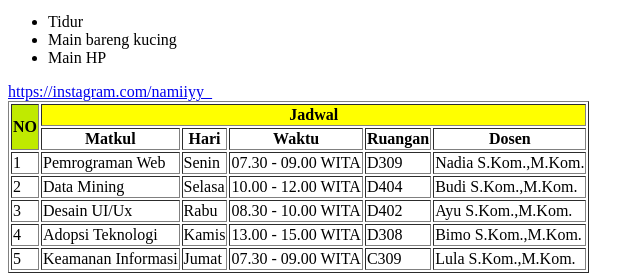
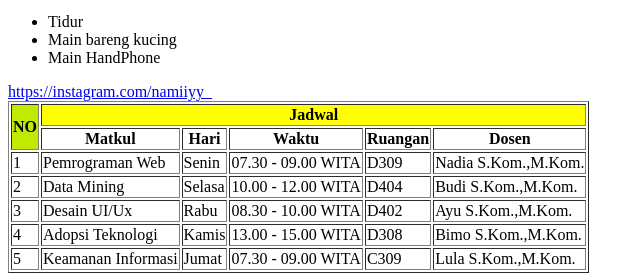
Before and after one commit to NamiraAidaHairunnisa/Praktikum-WEB-SI, a plain HTML site: page index.html in a window 1280 px wide. Shown: the part 237-512 px from the top of the page, 0-640 px from the left. Drawn offline with Linux system fonts and the light colour scheme.

Commit message:
edit hobi

```diff
--- a/index.html
+++ b/index.html
@@ -16,7 +16,7 @@
         <ul>
             <li>Tidur</li>
             <li>Main bareng kucing</li>
-            <li>Main HP</li>
+            <li>Main HandPhone</li>
         </ul>
     </p>
     <a href="https://instagram.com/namiiyy_?igshid=YmMyMTA2M2Y=">https://instagram.com/namiiyy_</a>
```
